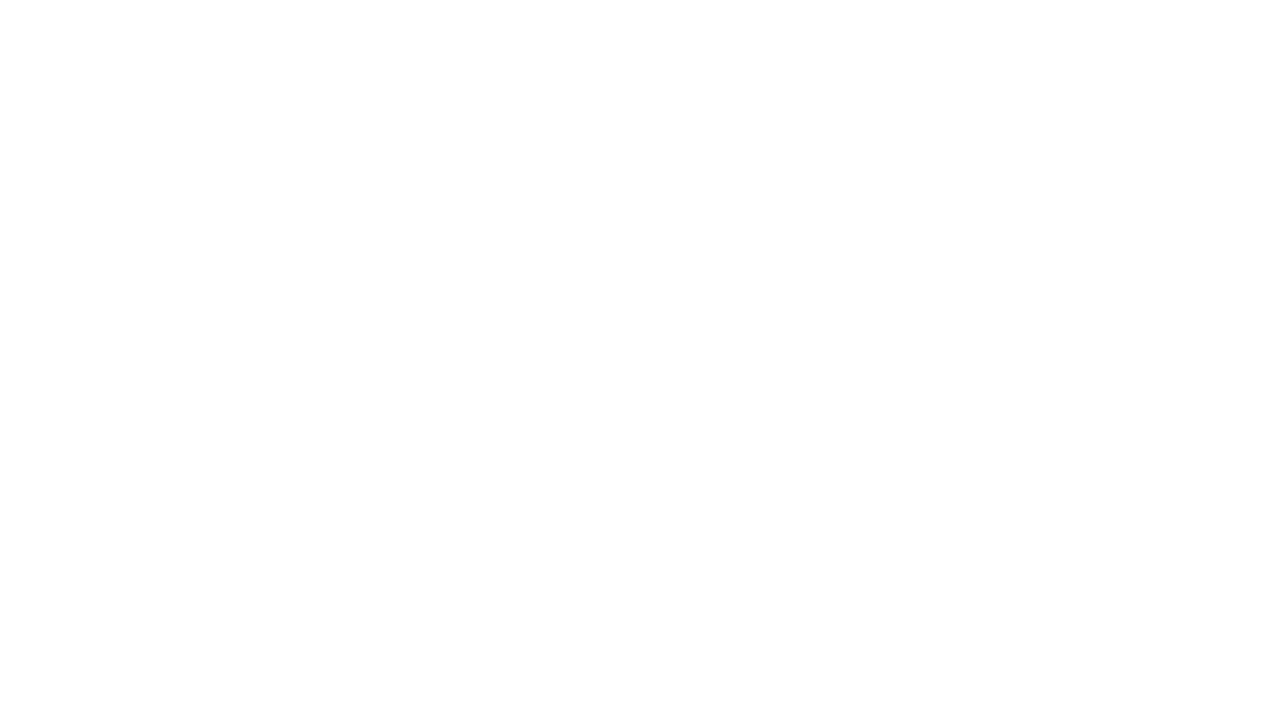
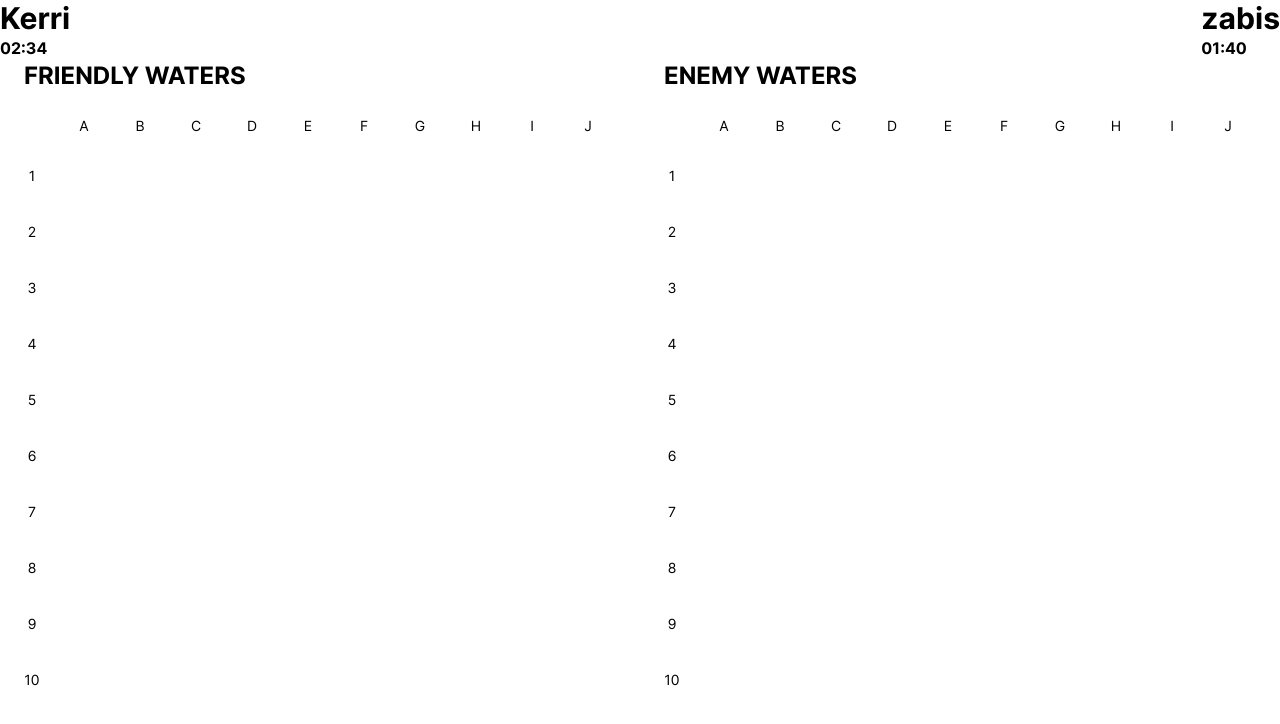
Before and after one commit to GustavsIljuconoks/pirate-adventure, a React (Vite) app in the folder src/front-end/: page /game in a window 1280 px wide. Before the commit this address had no page. Shown: the top 724 px of the page. Built offline with nearby package versions, Linux system fonts and the light colour scheme.

Commit message:
Created lobby ui

```diff
--- a/src/front-end/package.json
+++ b/src/front-end/package.json
@@ -28,7 +28,7 @@
 		"@dnd-kit/utilities": "^3.2.2",
 		"@tanstack/react-query": "4.36.1",
 		"classnames": "^2.3.2",
-		"framer-motion": "^10.16.16",
+		"framer-motion": "^11.0.8",
 		"react": "18.2.0",
 		"react-dom": "18.2.0",
 		"react-router-dom": "6.16.0"
--- a/src/front-end/src/App.tsx
+++ b/src/front-end/src/App.tsx
@@ -8,6 +8,7 @@ const Leaderboard = lazy(async () => import('pages/Leaderboard'))
 const Settings = lazy(async () => import('pages/LobbySettings'))
 const LobbyCode = lazy(async () => import('pages/LobbyCode'))
 const Lobby = lazy(async () => import('pages/Lobby'))
+const Game = lazy(async () => import('pages/Game'))
 
 export default function App(): ReactElement {
   return (
@@ -19,6 +20,7 @@ export default function App(): ReactElement {
           <Route path="/settings" element={<Settings />} />
           <Route path="/code" element={<LobbyCode />} />
           <Route path="/lobby" element={<Lobby />} />
+          <Route path="/game" element={<Game />} />
         </Routes>
       </Suspense>
     </BrowserRouter>
--- /dev/null
+++ b/src/front-end/src/components/field/Cell.tsx
@@ -0,0 +1,69 @@
+import classNames from 'classnames'
+import { motion } from 'framer-motion'
+import style from 'styles/field/Square.module.css'
+import { CellType } from 'types/Square'
+
+type Props = {
+  cellId: number
+  data: CellType
+  attackPlayer: (player: string, position: number) => void
+  movesBlocked: boolean
+}
+
+const Cell = ({ cellId, data, attackPlayer, movesBlocked }: Props) => {
+  const allowClick = data.isHit || movesBlocked
+  const cellColor = data.shipId ? 'bg-red-500' : 'bg-white'
+
+  const handleClick = () => {
+    if (allowClick) return
+    attackPlayer('computer', cellId)
+  }
+
+  return (
+    <div
+      className={classNames(
+        style.square,
+        `relative flex aspect-square`,
+        `${allowClick ? '' : 'hover:cursor-crosshair hover:shadow-cell-hover'}`
+      )}
+      onClick={handleClick}
+    >
+      {data.isHit && (
+        <>
+          <p>hit</p>
+          <motion.div
+            className={`${cellColor} absolute h-1/4 w-1/4 rounded-full opacity-40`}
+            initial={{ scale: 0 }}
+            animate={{
+              scale: [0, 6, 0],
+              transition: {
+                duration: 0.5,
+                ease: 'easeInOut',
+                times: [0, 0.2, 1]
+              }
+            }}
+          ></motion.div>
+          <motion.div
+            className={`${cellColor} z-30 h-1/4 w-1/4 rounded-full`}
+            initial={{
+              opacity: 0.8,
+              x: -100,
+              y: -100,
+              width: '100%',
+              rotate: 45
+            }}
+            animate={{ opacity: 1, x: 0, y: 0, width: '25%' }}
+            transition={{
+              type: 'spring',
+              mass: 0.1,
+              damping: 20,
+              stiffness: 500
+            }}
+          ></motion.div>
+        </>
+      )}
+    </div>
+  )
+}
+
+export default Cell
--- /dev/null
+++ b/src/front-end/src/components/field/Field.tsx
@@ -0,0 +1,49 @@
+import { Ships } from 'types/Ship'
+import { FieldType } from 'types/Square'
+import Cell from './Cell'
+import FieldShip from './FieldShip'
+import FieldWrapper from './FieldWrapper'
+
+type Props = {
+  player?: string
+  field: FieldType
+  ships: Ships
+  attackPlayer: (player: string, position: number) => void
+  movesBlocked: boolean
+}
+
+const Field = ({ player, field, ships, attackPlayer, movesBlocked }: Props) => {
+  const safeAttackPlayer =
+    attackPlayer ?? ((player: string, position: number) => {})
+
+  return (
+    <FieldWrapper>
+      <div className="relative grid aspect-square grid-cols-[repeat(10,minmax(0,56px))]">
+        {field.map((data, id) => (
+          <Cell
+            key={id}
+            cellId={id}
+            data={data}
+            attackPlayer={safeAttackPlayer}
+            movesBlocked={movesBlocked}
+          />
+        ))}
+        {Object.entries(ships).map(([id, ship]) => {
+          if (
+            player === 'person' ||
+            (player === 'computer' && ship.isDestroyed)
+          )
+            return (
+              <FieldShip
+                key={id}
+                ship={ship}
+                belongsTo={player === 'person' ? 'player' : 'enemy'}
+              />
+            )
+        })}
+      </div>
+    </FieldWrapper>
+  )
+}
+
+export default Field
--- /dev/null
+++ b/src/front-end/src/pages/Game.tsx
@@ -0,0 +1,85 @@
+import Field from 'components/field/Field'
+import Layout from 'components/layout/Layout'
+import { ReactElement, useState } from 'react'
+import { FieldType } from 'types/Square'
+import { createField } from 'utils/creators/createGrid'
+import { createShips } from 'utils/creators/createShips'
+
+export default function Game(): ReactElement {
+  const [playerField, setPlayerField] = useState(createField())
+  const [computerField, setComputerField] = useState<FieldType>(createField())
+
+  const [playerShips, setPlayerShips] = useState(createShips())
+  const [computerShips, setComputerShips] = useState(createShips())
+  const [isPlayerTurn, setIsPlayerTurn] = useState(true)
+
+  const attackPlayer = (playerToAttack: string, position: number) => {
+    // hit cell
+    const fieldCopy: FieldType = JSON.parse(
+      JSON.stringify(
+        playerToAttack === 'computer' ? computerField : playerField
+      )
+    )
+    const cell = fieldCopy[position]
+    if (cell === undefined) {
+      setIsPlayerTurn((value) => !value)
+      return
+    }
+
+    cell.isHit = true
+
+    // update field
+    if (playerToAttack === 'computer') {
+      setComputerField(fieldCopy)
+    } else {
+      setPlayerField(fieldCopy)
+    }
+  }
+
+  return (
+    <Layout>
+      <div className="flex flex-row justify-between">
+        <div className="profile font-bold">
+          <h1 className="text-3xl">Kerri</h1>
+          <div className="time">02:34</div>
+        </div>
+
+        <div className="profile font-bold">
+          <h1 className="text-3xl">zabis</h1>
+          <div className="time">01:40</div>
+        </div>
+      </div>
+
+      <div className="flex flex-row justify-around">
+        <div className="flex flex-col gap-3 sm:gap-6">
+          <h2 className="font-bold uppercase text-cyan-300 sm:text-2xl">
+            Friendly waters
+          </h2>
+          <div className="flex flex-col">
+            <Field
+              player="person"
+              field={playerField}
+              ships={playerShips}
+              attackPlayer={attackPlayer}
+              movesBlocked={true}
+            />
+          </div>
+        </div>
+        <div className="flex flex-col gap-3 sm:gap-6">
+          <h2 className="font-bold uppercase text-orange-400 sm:text-2xl">
+            Enemy waters
+          </h2>
+          <div className="flex flex-col">
+            <Field
+              player="computer"
+              field={computerField}
+              ships={computerShips}
+              attackPlayer={attackPlayer}
+              movesBlocked={!isPlayerTurn}
+            />
+          </div>
+        </div>
+      </div>
+    </Layout>
+  )
+}
--- a/src/front-end/src/pages/Lobby.tsx
+++ b/src/front-end/src/pages/Lobby.tsx
@@ -1,4 +1,4 @@
-import type { ReactElement } from 'react'
+import { useState, type ReactElement } from 'react'
 
 import LobbyAvatar from 'components/LobbyAvatar'
 import SettingsMenu from 'components/SettingsMenu'
@@ -9,6 +9,12 @@ import GameBoard from 'components/field/Board'
 import style from 'styles/lobby/Lobby.module.css'
 
 export default function Lobby(): ReactElement {
+  const [playerReady, setPlayerReady] = useState(false)
+
+  const handlePlayerReady = () => {
+    setPlayerReady((prevPlayerReady) => !prevPlayerReady)
+  }
+
   return (
     <Layout>
       <div className="mx-auto">
@@ -18,21 +24,14 @@ export default function Lobby(): ReactElement {
         </div>
 
         <div className="setup mb-16">
-					<h1 className="text-3xl font-bold text-center mb-10">
-						Your Fleet
-					</h1>
+          <h1 className="text-3xl font-bold text-center mb-10">Your Fleet</h1>
 
           <div className="flex flex-row mb-8 gap-4">
             <GameBoard />
             <div className={style.instructions}>
               <div className={style.instruction}>
                 <p>Drag to move</p>
-								<img
-									src="/icons/drag.svg"
-									alt="touch"
-									width={50}
-									height={50}
-								/>
+                <img src="/icons/drag.svg" alt="touch" width={50} height={50} />
               </div>
 
               <div className={style.instruction}>
@@ -50,7 +49,9 @@ export default function Lobby(): ReactElement {
           <div className="flex justify-center">
             <button
               type="button"
-							className="bg-deep-blue w-9/12 p-4 rounded-lg font-medium align-middle">
+              className="bg-deep-blue w-9/12 p-4 rounded-lg font-medium align-middle"
+              onClick={handlePlayerReady}
+            >
               Ready to fight
             </button>
           </div>
@@ -59,12 +60,12 @@ export default function Lobby(): ReactElement {
         <div className="flex justify-between">
           <LobbyAvatar
             username="kerri"
-						isReady
+            isReady={playerReady}
             avatarIcon="https://cdn4.iconfinder.com/data/icons/diversity-v2-0-volume-03/64/celebrity-captain-jack-sparrow-pirate-carribean-512.png"
           />
           <LobbyAvatar
             username="zabis"
-						isReady={false}
+            isReady={playerReady}
             avatarIcon="https://img.freepik.com/premium-vector/head-pirate-with-hat-eye-patch-flat-vector-illustration_124715-1485.jpg"
           />
         </div>
--- a/src/front-end/src/styles/field/Square.module.css
+++ b/src/front-end/src/styles/field/Square.module.css
@@ -6,16 +6,4 @@
   border-radius: 5px;
   position: relative;
   text-align: center;
-
-	&.over {
-		box-shadow:
-			inset #1863a8 0 0 0 3px,
-			rgba(201, 211, 219, 0.5) 20px 14px 24px;
-
-		&.dropped {
-			box-shadow:
-				inset rgba(201, 211, 219, 0.7) 0 0 0 3px,
-				rgba(201, 211, 219, 0.5) 20px 14px 24px;
 }
-	}
-}
--- a/src/front-end/tailwind.config.js
+++ b/src/front-end/tailwind.config.js
@@ -14,6 +14,12 @@ const config = {
       'blue-10': '#b7d6f6',
       'blue-40': '#C2DEF7',
       gray: '#F6F4F4'
+    },
+    extend: {
+      boxShadow: {
+        'cell-hover':
+          'inset #1863a8 0 0 0 3px, rgba(201, 211, 219, 0.5) 20px 14px 24px;'
+      }
     }
   },
   // experimental: { optimizeUniversalDefaults: true },
```
Also changed, not shown: src/front-end/src/components/field/DroppableSquare.tsx (+6 -8 lines), src/front-end/src/types/Square.ts (+4 -4 lines), src/front-end/.prettierrc.json, src/front-end/.stylelintrc.json, 2 other files (tests, documents, lock files or other folders). Lines whose indentation alone changed are shown as unchanged.
